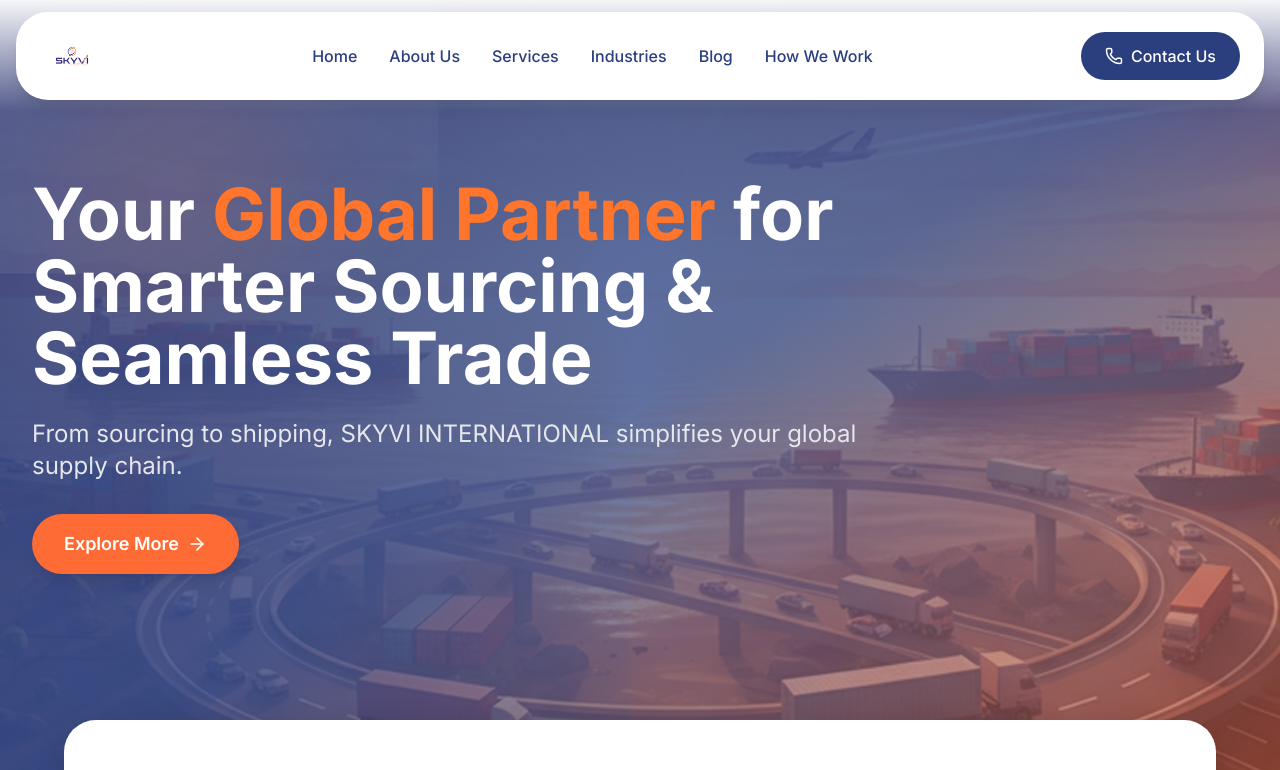
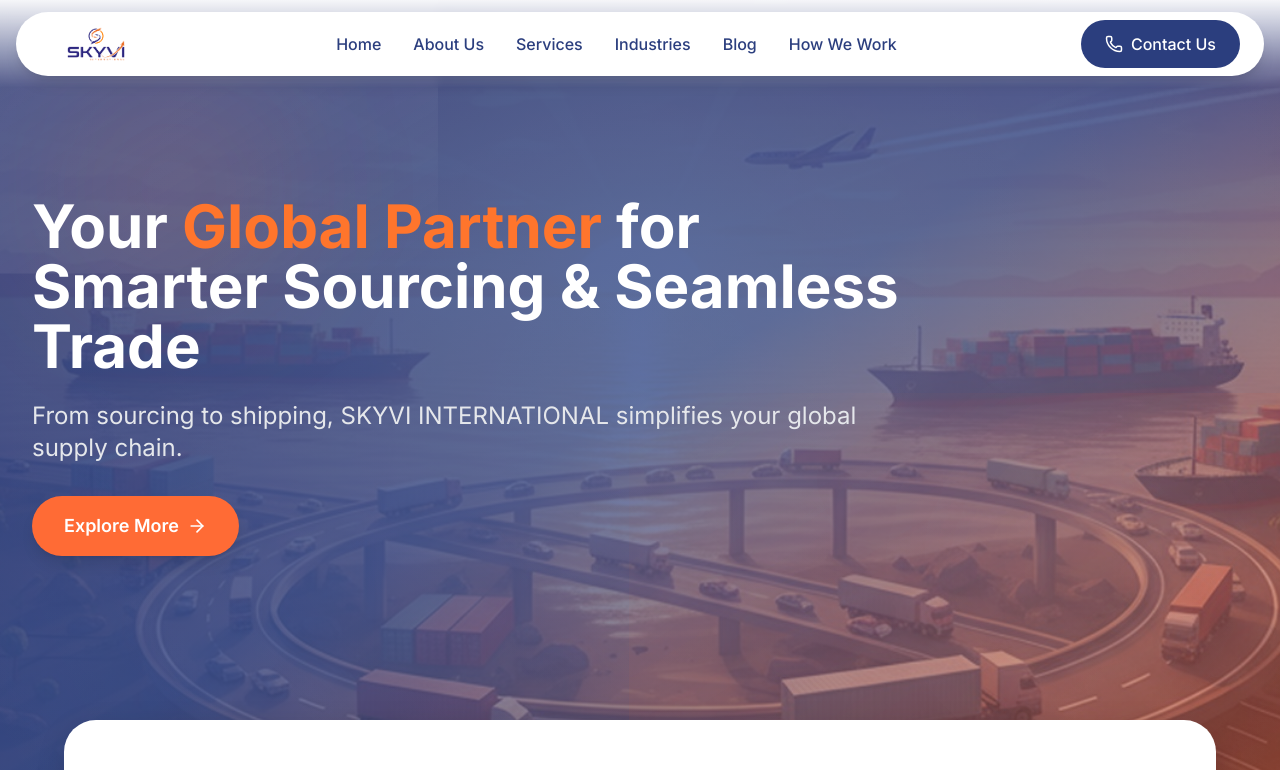
Before and after one commit to dhairya-pro/Skyvi, a React (Vite) app in the folder frontend/: page / in a window 1280 px wide. Shown: the top 770 px of the page. Built offline with nearby package versions, Linux system fonts and the light colour scheme.

Commit message:
new changes

```diff
--- a/frontend/src/components/Navbar.jsx
+++ b/frontend/src/components/Navbar.jsx
@@ -53,14 +53,14 @@
   return (
     <nav className="fixed top-0 left-0 right-0 z-50 px-4 py-3 bg-gradient-to-b from-white/95 to-transparent backdrop-blur-sm">
       <div className="max-w-7xl mx-auto">
-        <div className="bg-white rounded-3xl shadow-lg px-6 py-3">
-          <div className="flex items-center justify-between">
+        <div className="bg-white rounded-3xl shadow-lg px-6 py-0 overflow-visible">
+          <div className="flex items-center justify-between h-16">
             {/* Logo - Balanced Size */}
             <Link to="/" className="flex items-center hover:opacity-80 transition-opacity">
               <img
                 src={logo}
                 alt="Skyvi Logo"
-                className="h-16 md:h-18 w-auto object-contain"
+                className="h-24 md:h-28 w-auto object-contain -my-4"
               />
             </Link>
 
--- a/frontend/src/home-page/StatsBar.jsx
+++ b/frontend/src/home-page/StatsBar.jsx
@@ -35,7 +35,7 @@
     {
       id: 1,
       icon: <Calendar className="w-10 h-10 md:w-12 md:h-12 text-orange-500" />,
-      number: 15,
+      number: 6,
       suffix: "+",
       label: "Years Experience", // Corrected typo from image 'Experiance'
     },
--- a/frontend/src/pages/Home.jsx
+++ b/frontend/src/pages/Home.jsx
@@ -42,14 +42,14 @@
         <div className="relative z-10 max-w-7xl mx-auto px-4 sm:px-6 lg:px-8 w-full">
           <div className="max-w-4xl">
             {/* Animated Heading */}
-            <h1
-              className={`text-3xl sm:text-4xl md:text-5xl lg:text-6xl xl:text-7xl font-bold text-white leading-tight mb-4 sm:mb-6 transition-all duration-1000 ${
+            <h3
+              className={`text-2xl sm:text-3xl md:text-4xl lg:text-5xl xl:text-6xl font-bold text-white leading-tight mb-4 sm:mb-6 transition-all duration-1000 ${
                 isVisible ? 'opacity-100 translate-y-0' : 'opacity-0 translate-y-10'
               }`}
             >
               Your <span className="text-orange bg-clip-text animate-gradient-shift">Global Partner</span> for<br className="hidden sm:block" />
               <span className="block sm:inline"> Smarter Sourcing & Seamless Trade</span>
-            </h1>
+            </h3>
 
             {/* Animated Subtitle */}
             <p
```
Also changed, not shown: frontend/src/assets/skyvilogo.png.
